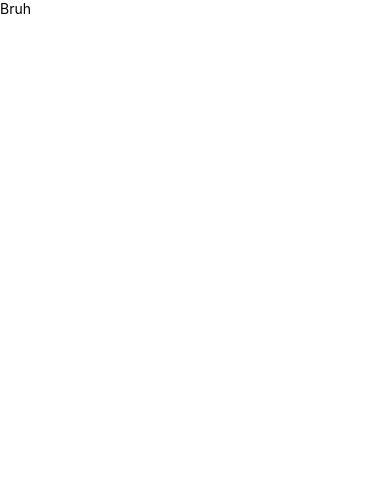
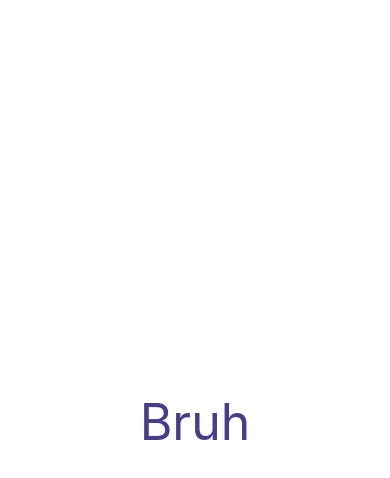
Before and after one commit to AnshSharmaa/ShoppingList-react-native, a React Native app: screen / in a window 390 px wide. Shown: the top 478 px of the page. Built offline with nearby package versions, Linux system fonts and the light colour scheme.

Commit message:
inline and Stylesheet styling

```diff
--- a/App.js
+++ b/App.js
@@ -1,12 +1,20 @@
 import React from 'react';
-import { View, Text } from 'react-native';
+import { View, Text, StyleSheet } from 'react-native';
 
 const App = () => {
   return (
-    <View>
-      <Text>Bruh</Text>
+    <View style={styles.container}>
+      <Text style={{ color: 'darkslateblue', fontSize: 50 }}>Bruh</Text>
     </View>
   )
 }
 
+const styles = StyleSheet.create({
+  container: {
+    flex: 1,
+     justifyContent: 'center',
+      alignItems: 'center'
+  }
+});
+
 export default App;
```
Also changed, not shown: 1 other file (tests, documents, lock files or other folders).
